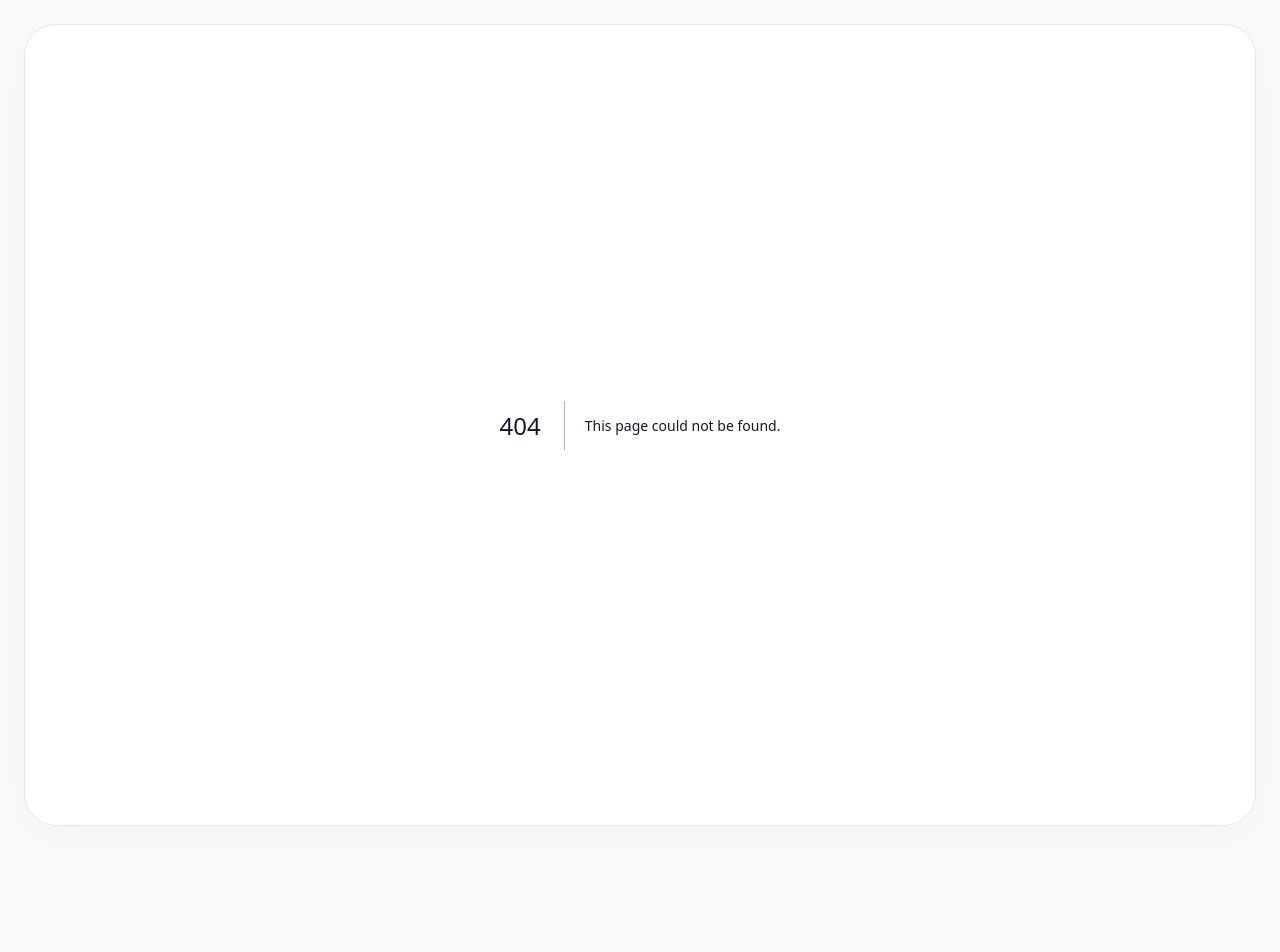
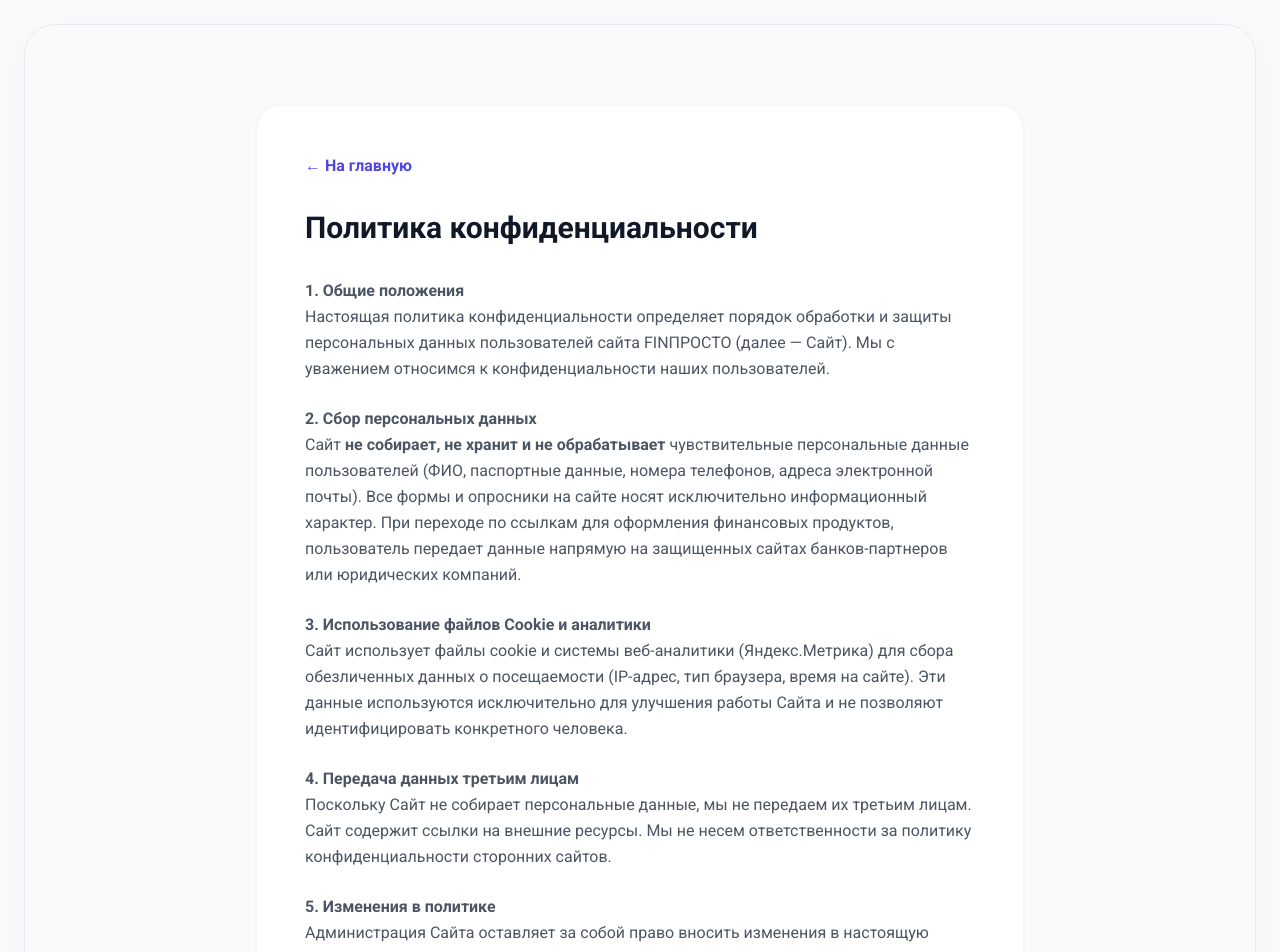
Before and after one commit to Gogih43/finprosto-1, a Next.js app: page /privacy in a window 1280 px wide. Before the commit this address had no page. Shown: the top 952 px of the page. Before the commit the page ends 850 px from the top, so only its background shows below. Built offline with nearby package versions, Linux system fonts and the light colour scheme.

Commit message:
Правки футера

```diff
--- /dev/null
+++ b/app/privacy/page.tsx
@@ -0,0 +1,27 @@
+import Link from 'next/link';
+
+export default function PrivacyPolicy() {
+  return (
+    <main className="min-h-screen bg-gray-50 py-20">
+      <div className="container mx-auto px-4 max-w-3xl bg-white p-8 md:p-12 rounded-3xl shadow-sm border border-gray-100">
+        <Link href="/" className="text-indigo-600 hover:underline mb-8 inline-block font-semibold">
+          &larr; На главную
+        </Link>
+        <h1 className="text-3xl font-black text-gray-900 mb-8">Политика конфиденциальности</h1>
+        <div className="space-y-6 text-gray-600 leading-relaxed">
+          <p><strong>1. Общие положения</strong><br/>
+          Настоящая политика конфиденциальности определяет порядок обработки и защиты персональных данных пользователей сайта FINПРОСТО (далее — Сайт). Мы с уважением относимся к конфиденциальности наших пользователей.</p>
+          <p><strong>2. Сбор персональных данных</strong><br/>
+          Сайт <b>не собирает, не хранит и не обрабатывает</b> чувствительные персональные данные пользователей (ФИО, паспортные данные, номера телефонов, адреса электронной почты). Все формы и опросники на сайте носят исключительно информационный характер. При переходе по ссылкам для оформления финансовых продуктов, пользователь передает данные напрямую на защищенных сайтах банков-партнеров или юридических компаний.</p>
+          <p><strong>3. Использование файлов Cookie и аналитики</strong><br/>
+          Сайт использует файлы cookie и системы веб-аналитики (Яндекс.Метрика) для сбора обезличенных данных о посещаемости (IP-адрес, тип браузера, время на сайте). Эти данные используются исключительно для улучшения работы Сайта и не позволяют идентифицировать конкретного человека.</p>
+          <p><strong>4. Передача данных третьим лицам</strong><br/>
+          Поскольку Сайт не собирает персональные данные, мы не передаем их третьим лицам. Сайт содержит ссылки на внешние ресурсы. Мы не несем ответственности за политику конфиденциальности сторонних сайтов.</p>
+          <p><strong>5. Изменения в политике</strong><br/>
+          Администрация Сайта оставляет за собой право вносить изменения в настоящую Политику конфиденциальности без предварительного уведомления пользователей. Обновленная редакция вступает в силу с момента ее публикации на этой странице.</p>
+          <p className="mt-8 text-sm text-gray-400">Последнее обновление: {new Date().toLocaleDateString('ru-RU')}</p>
+        </div>
+      </div>
+    </main>
+  );
+}
--- /dev/null
+++ b/app/terms/page.tsx
@@ -0,0 +1,26 @@
+import Link from 'next/link';
+
+export default function TermsOfService() {
+  return (
+    <main className="min-h-screen bg-gray-50 py-20">
+      <div className="container mx-auto px-4 max-w-3xl bg-white p-8 md:p-12 rounded-3xl shadow-sm border border-gray-100">
+        <Link href="/" className="text-indigo-600 hover:underline mb-8 inline-block font-semibold">
+          &larr; На главную
+        </Link>
+        <h1 className="text-3xl font-black text-gray-900 mb-8">Пользовательское соглашение</h1>
+        <div className="space-y-6 text-gray-600 leading-relaxed">
+          <p><strong>1. Статус Сайта</strong><br/>
+          Проект FINПРОСТО (далее — Сайт) является информационно-аналитическим агрегатором. Сайт не является кредитной организацией, банком, МФО или лизинговой компанией. Мы не выдаем кредиты и не заключаем финансовые договоры.</p>
+          <p><strong>2. Отказ от ответственности</strong><br/>
+          Информация, представленная на Сайте (включая процентные ставки, суммы, сроки и условия), собрана из открытых источников и носит исключительно ознакомительный характер. Никакая информация на Сайте не является публичной офертой, определяемой положениями ст. 437 ГК РФ. Итоговые условия определяются кредитными организациями при заключении договора.</p>
+          <p><strong>3. Использование функционала (Калькуляторы)</strong><br/>
+          Результаты расчетов кредитного калькулятора и других интерактивных элементов Сайта являются предварительными. Точный расчет ежемесячного платежа и переплаты производит банк после изучения кредитной истории пользователя.</p>
+          <p><strong>4. Внешние ссылки</strong><br/>
+          Сайт содержит ссылки на сайты партнеров. Переход по ссылкам и использование сторонних сервисов осуществляется Пользователем на свой страх и риск. Сайт не несет ответственности за убытки, понесенные в результате взаимодействия с банками или юридическими компаниями.</p>
+          <p><strong>5. Согласие с правилами</strong><br/>
+          Использование Сайта означает безоговорочное согласие Пользователя с настоящим Соглашением. В случае несогласия с условиями, Пользователь обязан прекратить использование Сайта.</p>
+        </div>
+      </div>
+    </main>
+  );
+}
--- a/components/Footer.tsx
+++ b/components/Footer.tsx
@@ -1,31 +1,30 @@
-// components/Footer.tsx
+'use client';
+import Link from 'next/link';
+
 export default function Footer() {
   const currentYear = new Date().getFullYear();
 
   return (
     <footer className="bg-gray-900 text-gray-400 py-12 border-t border-gray-800">
       <div className="container mx-auto px-4 max-w-7xl">
-
-        {/* Верхняя часть футера */}
         <div className="grid grid-cols-1 md:grid-cols-4 gap-8 mb-8">
           <div className="md:col-span-2">
             <span className="text-2xl font-black text-white tracking-tight flex items-center gap-2 mb-4">
               FIN<span className="text-indigo-500">ПРОСТО</span>
             </span>
             <p className="text-sm text-gray-400 max-w-sm">
-              Независимый сервис подбора финансовых услуг. Помогаем сравнивать кредиты, ипотеку и карты, чтобы вы принимали выгодные решения.
+              Независимый сервис подбора финансовых услуг. Помогаем сравнивать кредиты, ипотеку и лизинг, чтобы вы принимали выгодные решения.
             </p>
           </div>
-
           <div>
             <h4 className="text-white font-bold mb-4">Навигация</h4>
             <ul className="space-y-2 text-sm">
               <li><a href="#calculator" className="hover:text-indigo-400 transition-colors">Калькулятор</a></li>
               <li><a href="#compare" className="hover:text-indigo-400 transition-colors">Кредит или лизинг</a></li>
+              <li><a href="#bankruptcy" className="hover:text-indigo-400 transition-colors">Банкротство</a></li>
               <li><a href="#articles" className="hover:text-indigo-400 transition-colors">База знаний</a></li>
             </ul>
           </div>
-
           <div>
             <h4 className="text-white font-bold mb-4">Контакты</h4>
             <ul className="space-y-2 text-sm">
@@ -34,31 +33,26 @@ export default function Footer() {
           </div>
         </div>
 
-        {/* ЮРИДИЧЕСКИЙ БЛОК (Самое важное для модерации CPA) */}
         <div className="border-t border-gray-800 pt-8 mt-8 text-xs text-gray-500 leading-relaxed space-y-4">
           <p>
             <strong>Внимание:</strong> Проект FINПРОСТО не является финансовой организацией, банком или кредитором.
-            Сайт носит исключительно информационный характер и не осуществляет выдачу кредитов или микрозаймов.
+            Сайт носит исключительно информационный характер и не осуществляет выдачу кредитов.
             Мы не собираем и не храним персональные данные пользователей. Все решения о выдаче кредитов принимаются
             непосредственно кредитными организациями.
           </p>
           <p>
             Информация, размещенная на сайте, не является публичной офертой, определяемой положениями
-            Статьи 437 Гражданского кодекса Российской Федерации. Финансовые условия (процентные ставки,
-            сроки, суммы) могут быть изменены банками без предварительного уведомления. Точные условия
-            уточняйте на официальных сайтах кредитных организаций.
+            Статьи 437 Гражданского кодекса Российской Федерации. Финансовые условия могут быть изменены банками без предварительного уведомления.
           </p>
         </div>
 
-        {/* Копирайт */}
         <div className="flex flex-col md:flex-row justify-between items-center mt-8 pt-4 border-t border-gray-800 text-xs">
           <p>&copy; {currentYear} FINПРОСТО. Все права защищены.</p>
           <div className="flex space-x-4 mt-4 md:mt-0">
-            <a href="#" className="hover:text-white transition-colors">Политика конфиденциальности</a>
-            <a href="#" className="hover:text-white transition-colors">Пользовательское соглашение</a>
+            <Link href="/privacy" className="hover:text-white transition-colors">Политика конфиденциальности</Link>
+            <Link href="/terms" className="hover:text-white transition-colors">Пользовательское соглашение</Link>
           </div>
         </div>
-
       </div>
     </footer>
   );
```
